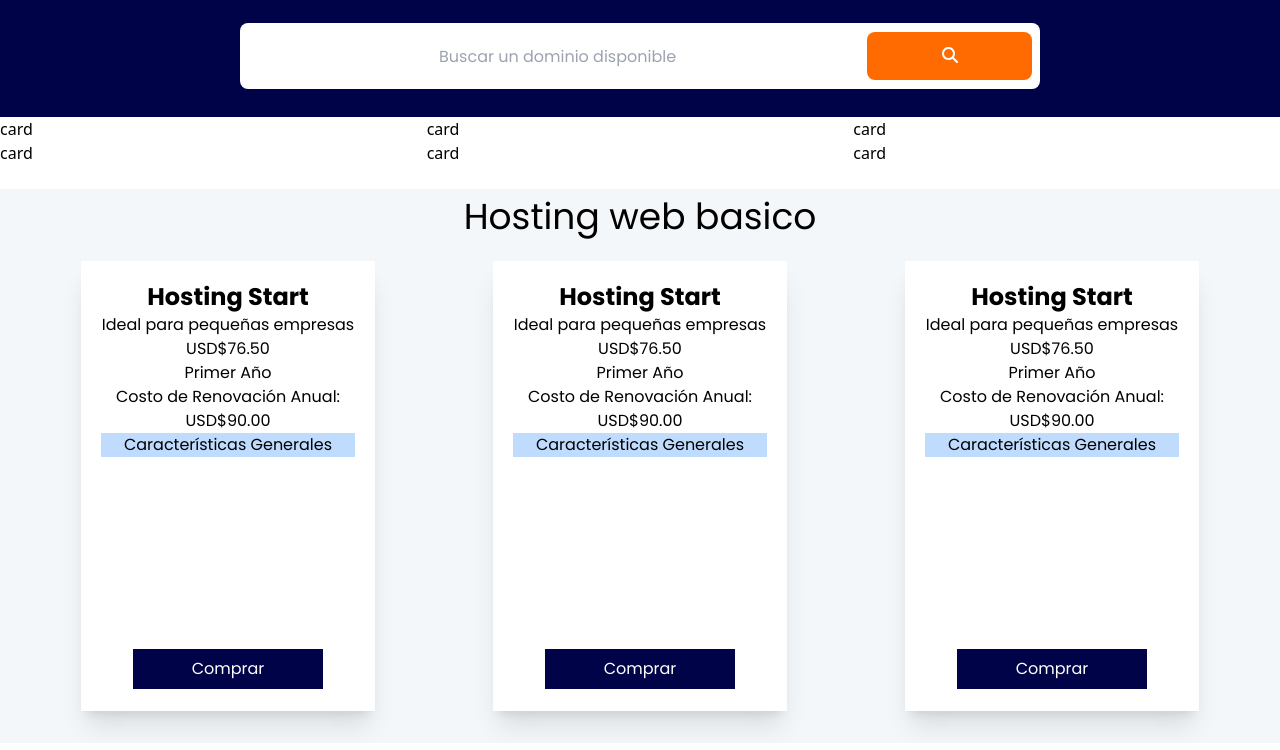
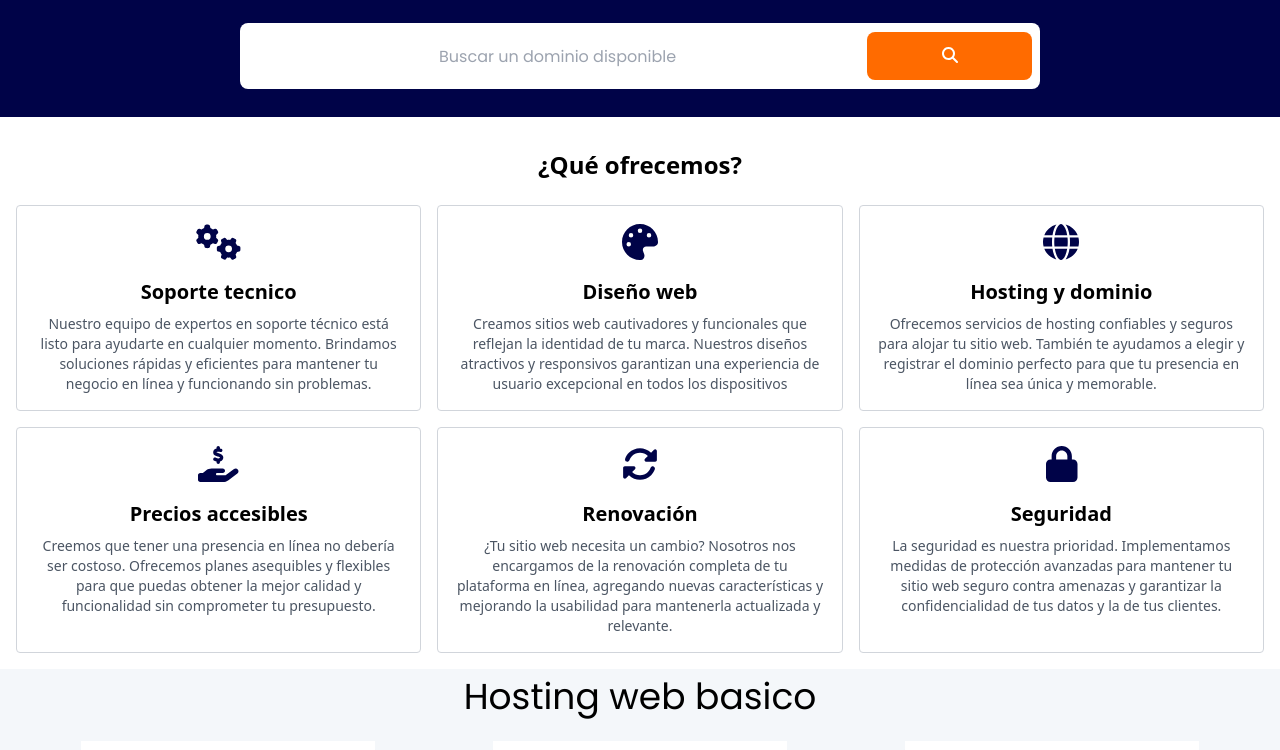
Before and after one commit to af01camacho/Website, a React (Vite) app: page / in a window 1280 px wide. Shown: the part 967-1717 px from the top of the page. Built offline with nearby package versions, Linux system fonts and the light colour scheme.

Commit message:
update hero and card-info

```diff
--- a/src/components/hero/hero.jsx
+++ b/src/components/hero/hero.jsx
@@ -10,12 +10,12 @@ export function Hero() {
           <h2>Quedate seguro en manos de nuestros expertos.!</h2>
           <div className="flex flex-col gap-2 p-2 items-center">
             <input
-              className=" w-[400px]  p-2 text-black"
+              className=" w-[400px]  p-2 text-black outline-none"
               type="text"
               placeholder="Nombre"
             />
             <input
-              className="  w-[400px] text-black p-2"
+              className="  w-[400px] text-black p-2 outline-none"
               placeholder="Telefono"
               type="tel"
               name=""
--- a/src/secciones/cards-info/card-info.jsx
+++ b/src/secciones/cards-info/card-info.jsx
@@ -1,15 +1,54 @@
+import { FontAwesomeIcon } from "@fortawesome/react-fontawesome";
+import { faGlobe, faGears, faPalette, faHandHoldingDollar, faLock, faSyncAlt } from "@fortawesome/free-solid-svg-icons";
+
 function CardInfoSection() {
+  const servicios = [
+    {
+      icon: faGears,
+      title: "Soporte tecnico",
+      info: "Nuestro equipo de expertos en soporte técnico está listo para ayudarte en cualquier momento. Brindamos soluciones rápidas y eficientes para mantener tu negocio en línea y funcionando sin problemas."
+    },
+    {
+      icon: faPalette,
+      title: "Diseño web",
+      info: "Creamos sitios web cautivadores y funcionales que reflejan la identidad de tu marca. Nuestros diseños atractivos y responsivos garantizan una experiencia de usuario excepcional en todos los dispositivos"
+    },
+    {
+      icon: faGlobe,
+      title: "Hosting y dominio",
+      info: "Ofrecemos servicios de hosting confiables y seguros para alojar tu sitio web. También te ayudamos a elegir y registrar el dominio perfecto para que tu presencia en línea sea única y memorable."
+    },
+    {
+      icon: faHandHoldingDollar,
+      title: "Precios accesibles",
+      info: "Creemos que tener una presencia en línea no debería ser costoso. Ofrecemos planes asequibles y flexibles para que puedas obtener la mejor calidad y funcionalidad sin comprometer tu presupuesto."
+    },
+    {
+      icon: faSyncAlt,
+      title: "Renovación",
+      info: "¿Tu sitio web necesita un cambio? Nosotros nos encargamos de la renovación completa de tu plataforma en línea, agregando nuevas características y mejorando la usabilidad para mantenerla actualizada y relevante."
+    },
+    {
+      icon: faLock,
+      title: "Seguridad",
+      info: "La seguridad es nuestra prioridad. Implementamos medidas de protección avanzadas para mantener tu sitio web seguro contra amenazas y garantizar la confidencialidad de tus datos y la de tus clientes."
+    }
+  ]
   return (
-    <>
-      <div className="grid grid-cols-3 grid-rows-3 place-items-centers">
-        <div>card</div>
-        <div>card</div>
-        <div>card</div>
-        <div>card</div>
-        <div>card</div>
-        <div>card</div>
+    <section className="py-4 px-4">
+      <div className="flex items-center justify-center gap-2 mb-6 mt-4">
+        <h1 className="font-bold text-center text-2xl">¿Qué ofrecemos?</h1>
       </div>
-    </>
+      <div className="grid grid-cols-1 md:grid-cols-2 lg:grid-cols-3 gap-4">
+        {servicios.map((servicio, index) => (
+          <div key={index} className="flex flex-col items-center border border-gray-300 rounded p-4">
+            <span className="text-4xl text-primary-color mb-4"><FontAwesomeIcon icon={servicio.icon} /></span>
+            <h2 className="text-xl font-semibold mb-2">{servicio.title}</h2>
+            <p className="text-gray-600 text-sm text-center">{servicio.info}</p>
+          </div>
+        ))}
+      </div>
+    </section>
   );
 }
 
```
